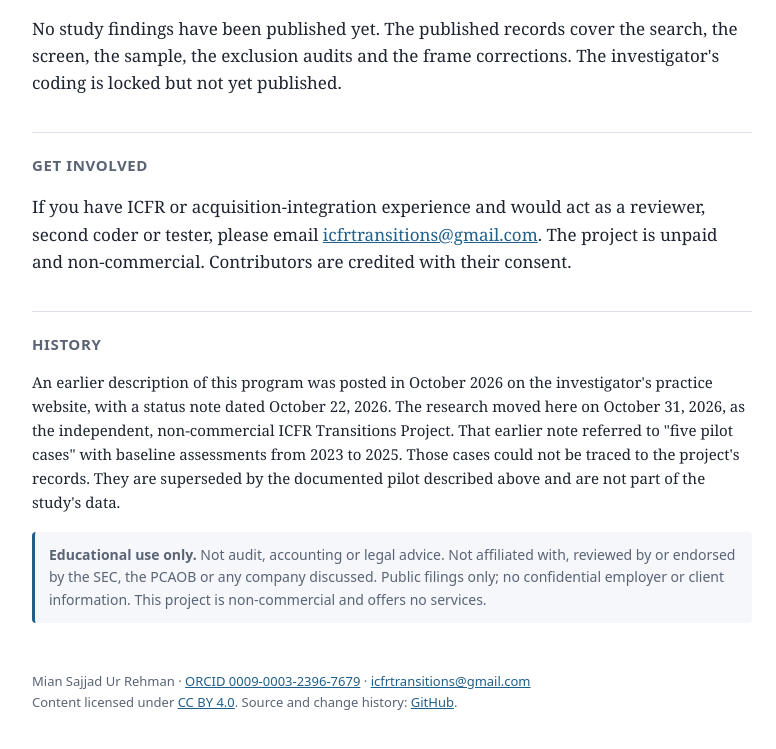
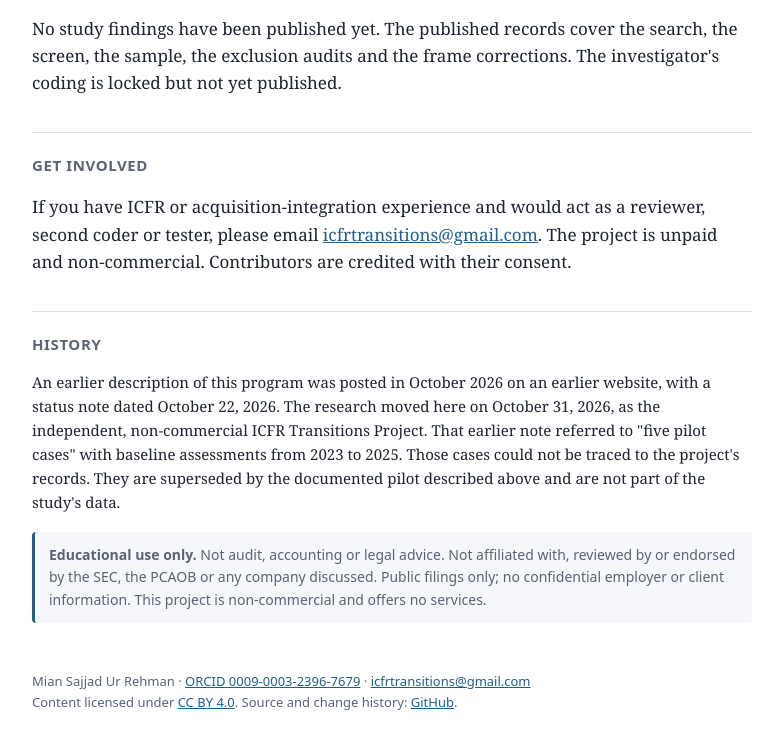
Before and after one commit to icfrtransitions/icfrtransitions.github.io, a plain HTML site: page research.html in a window 1280 px wide. Shown: the part 1742-2491 px from the top of the page, without its empty margins (248-1024 px from the left). Drawn offline with Linux system fonts and the light colour scheme.

Commit message:
History: wording

```diff
--- a/research.html
+++ b/research.html
@@ -68,7 +68,7 @@
 <p>If you have ICFR or acquisition-integration experience and would act as a reviewer, second coder or tester, please email <a href="mailto:icfrtransitions@gmail.com">icfrtransitions@gmail.com</a>. The project is unpaid and non-commercial. Contributors are credited with their consent.</p>
 
 <h2>History</h2>
-<p class="hist">An earlier description of this program was posted in October 2026 on the investigator's practice website, with a status note dated October 22, 2026. The research moved here on October 31, 2026, as the independent, non-commercial ICFR Transitions Project. That earlier note referred to "five pilot cases" with baseline assessments from 2023 to 2025. Those cases could not be traced to the project's records. They are superseded by the documented pilot described above and are not part of the study's data.</p>
+<p class="hist">An earlier description of this program was posted in October 2026 on an earlier website, with a status note dated October 22, 2026. The research moved here on October 31, 2026, as the independent, non-commercial ICFR Transitions Project. That earlier note referred to "five pilot cases" with baseline assessments from 2023 to 2025. Those cases could not be traced to the project's records. They are superseded by the documented pilot described above and are not part of the study's data.</p>
 <div class="note"><strong>Educational use only.</strong> Not audit, accounting or legal advice. Not affiliated with, reviewed by or endorsed by the SEC, the PCAOB or any company discussed. Public filings only; no confidential employer or client information. This project is non-commercial and offers no services.</div>
 <footer>Mian Sajjad Ur Rehman &middot; <a href="https://orcid.org/0009-0003-2396-7679">ORCID 0009-0003-2396-7679</a> &middot; <a href="mailto:icfrtransitions@gmail.com">icfrtransitions@gmail.com</a><br>Content licensed under <a href="https://creativecommons.org/licenses/by/4.0/">CC BY 4.0</a>. Source and change history: <a href="https://github.com/icfrtransitions/icfrtransitions.github.io">GitHub</a>.</footer>
 </main>
```
